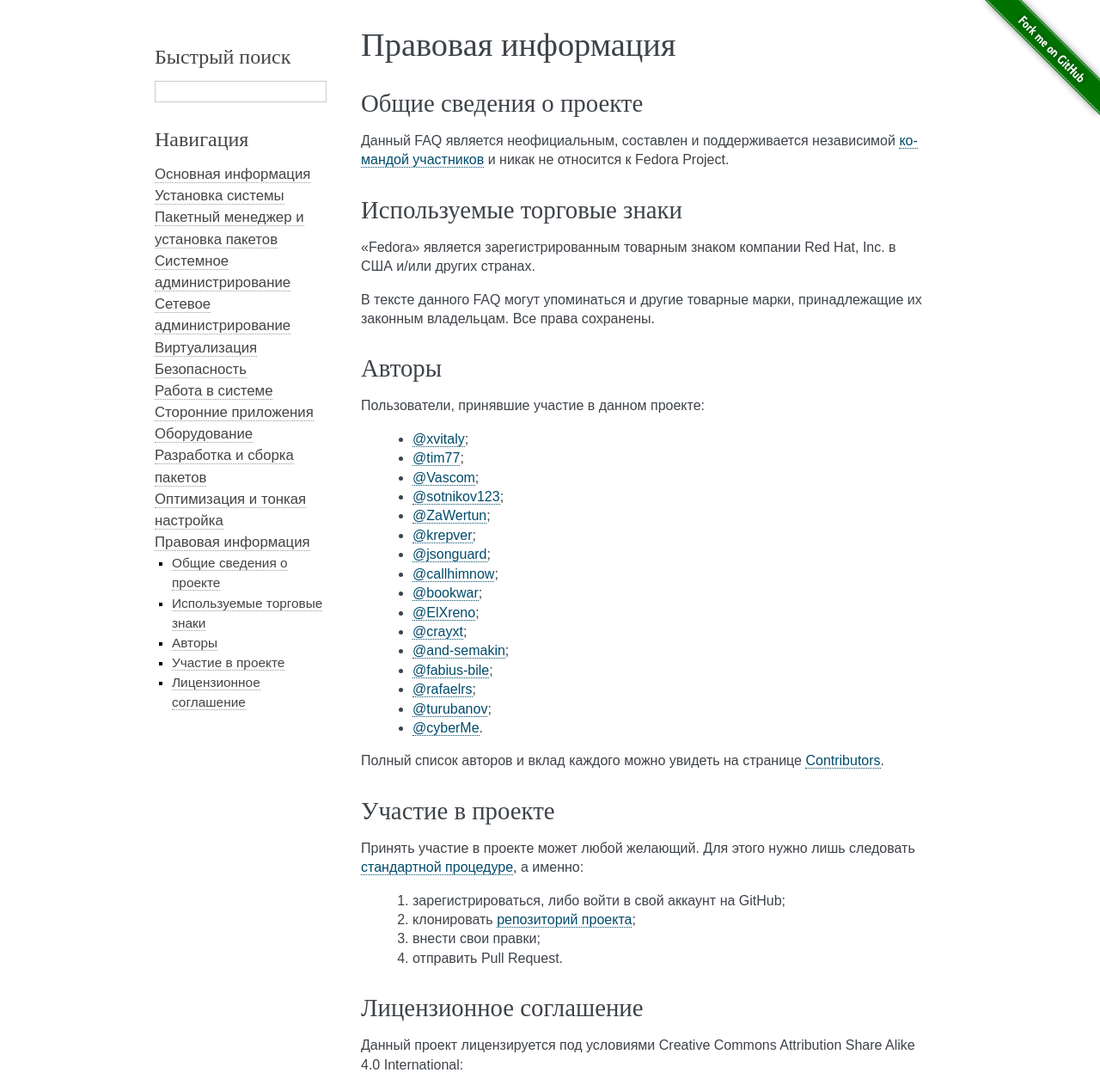
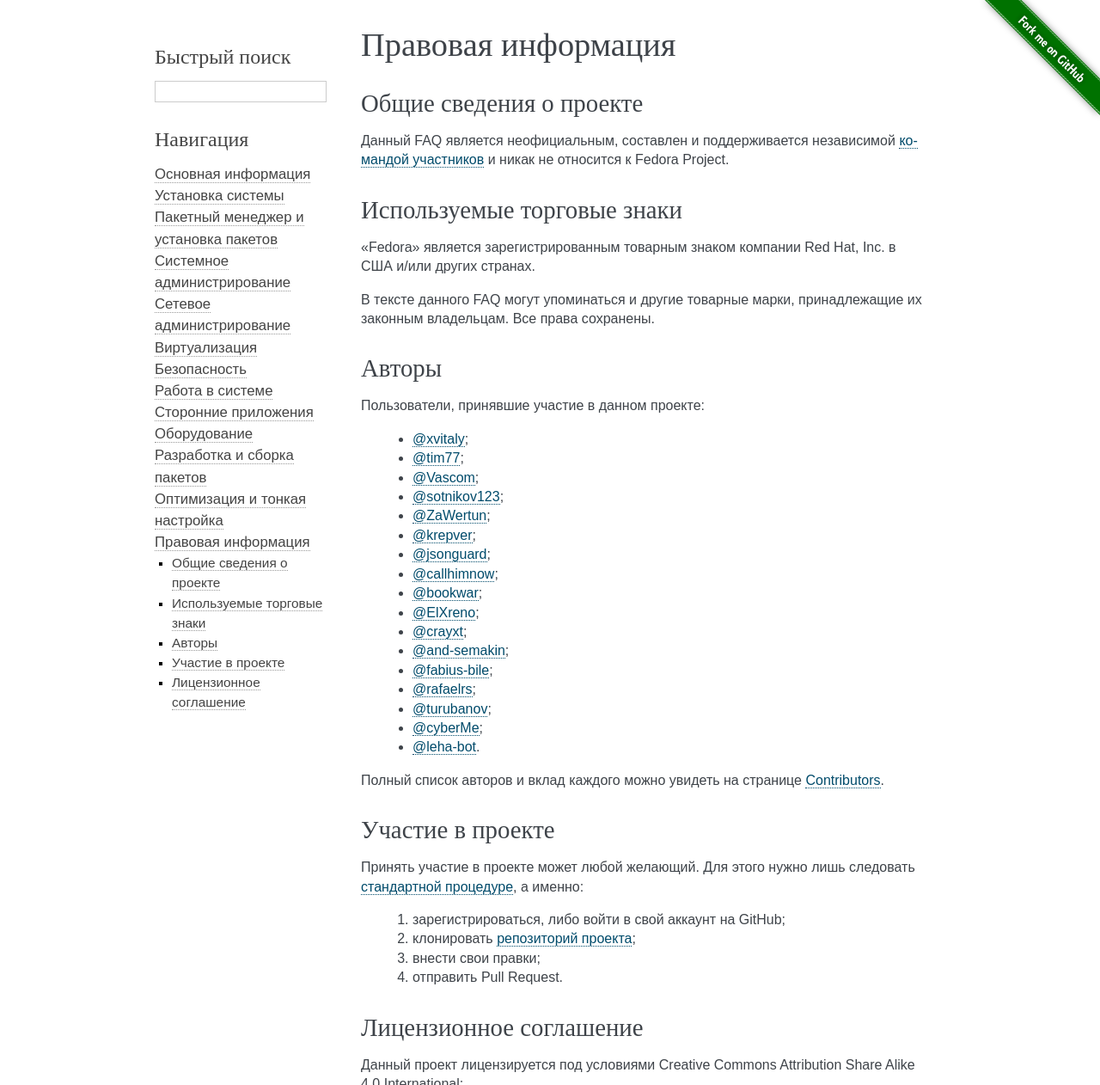
Before and after one commit to RussianFedora/FAQ, a Sphinx documentation site: the page built from source/legal-info.rst, in a window 1280 px wide, cut to the strip 0-1262 px from the top of the page. Shown: the whole strip at 86% size. Built offline with Sphinx 7.4.7, drawn with Linux system fonts in a browser that asks for light colours; comment, search, counter and statistics services are not loaded.

Commit message:
Added a new contributor to the list.

```diff
--- a/source/legal-info.rst
+++ b/source/legal-info.rst
@@ -50,7 +50,8 @@
   * `@fabius-bile <https://github.com/fabius-bile>`__;
   * `@rafaelrs <https://github.com/rafaelrs>`__;
   * `@turubanov <https://github.com/turubanov>`__;
-  * `@cyberMe <https://github.com/cyberMe>`__.
+  * `@cyberMe <https://github.com/cyberMe>`__;
+  * `@leha-bot <https://github.com/leha-bot>`__.
 
 Полный список авторов и вклад каждого можно увидеть на странице `Contributors <https://github.com/RussianFedora/FAQ/graphs/contributors>`__.
 
```
